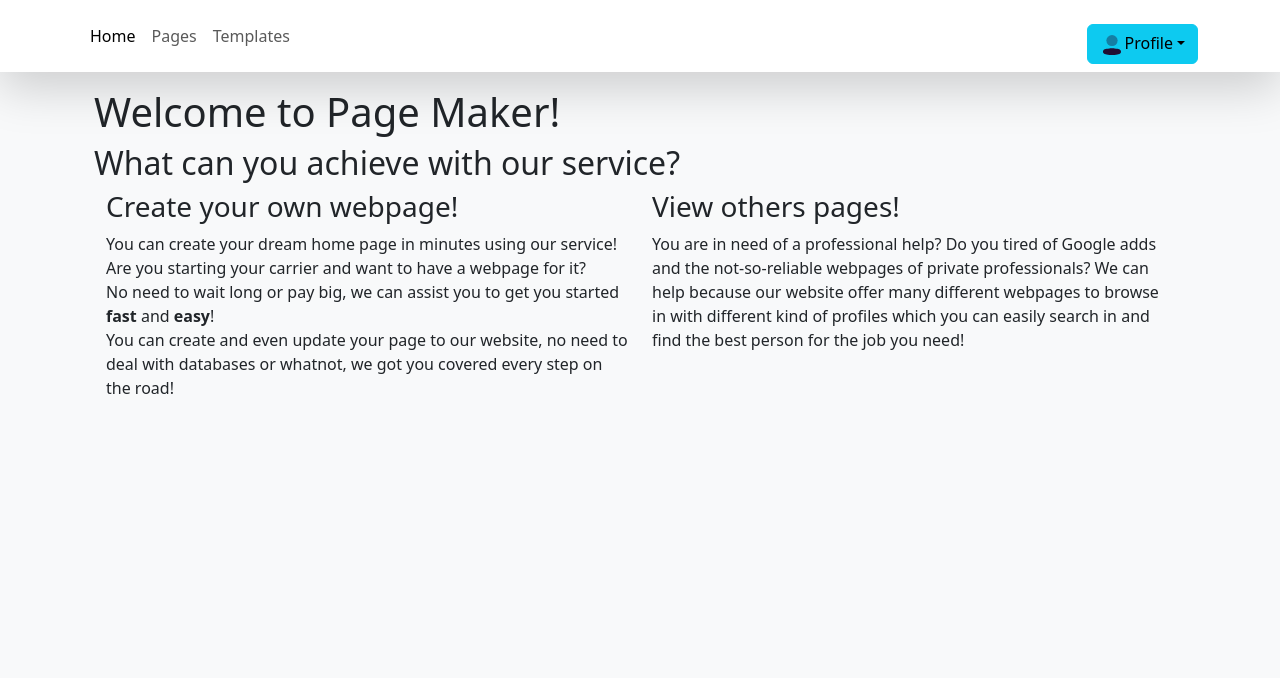
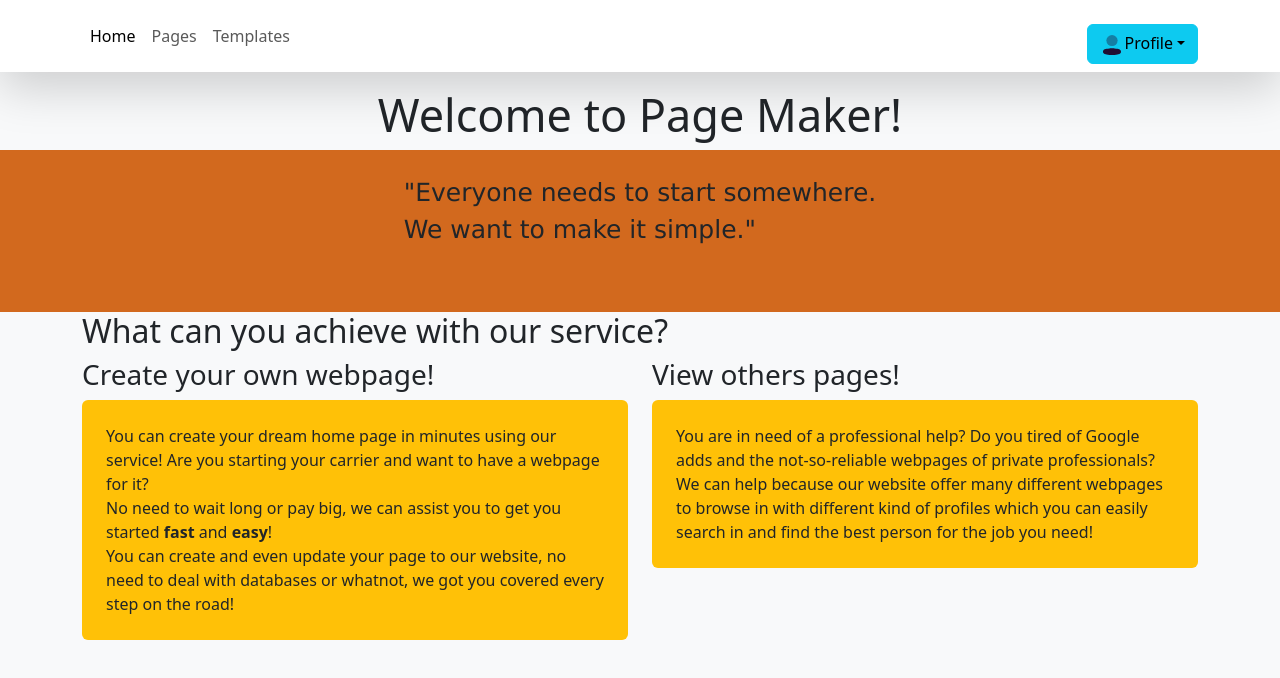
Before and after one commit to MindMySelf/BoriWebpage, a React (Create React App) app in the folder frontend/: page / in a window 1280 px wide. Shown: the top 678 px of the page. Built offline with nearby package versions, Linux system fonts and the light colour scheme.

Commit message:
add css to App.tsx, remove Container from return; create css file, add nice stypes to Moe component

```diff
--- /dev/null
+++ b/frontend/src/index.css
@@ -0,0 +1,22 @@
+body, html {
+    margin: 0;
+    padding: 0;
+}
+
+.main_title {
+    display: flex;
+    justify-content: center;
+    font-size: 45px;
+}
+.quote-container {
+    display: flex;
+    justify-content: center;
+    align-items: center;
+    font-family: 'Lucida Sans', 'Lucida Sans Regular', 'Lucida Grande', 'Lucida Sans Unicode', Geneva, Verdana, sans-serif;
+    font-size: 25px;
+    padding-top: 24px;
+    padding-bottom: 63px;
+    background-color: chocolate;
+    width: 100%;
+
+}
--- a/frontend/src/pages/Home.tsx
+++ b/frontend/src/pages/Home.tsx
@@ -1,33 +1,41 @@
+import { Col, Container, Row } from "react-bootstrap";
+
 export function Home() {
   return (
     <>
-      <div className="container">
-        <h1>Welcome to Page Maker!</h1>
+        <h1 className="main_title">Welcome to Page Maker!</h1>
+        <div className="quote-container">
+          "Everyone needs to start somewhere. <br /> We want to make it simple."
+        </div>
+      <Container>
         <h2>What can you achieve with our service?</h2>
-        <div className="container">
-          <div className="row">
-            <div className="col col-md">
-              <h3>Create your own webpage!</h3>
-              <p>
-                You can create your dream home page in minutes using our service!
-                Are you starting your carrier and want to have a webpage for it? <br />
-                No need to wait long or pay big, we can assist you to get you started <strong>fast</strong> and <strong>easy</strong>! <br />
-                You can create and even update your page to our website,
-                no need to deal with databases or whatnot, we got you covered every step on the road!
-              </p>
-            </div>
-            <div className="col">
-              <h3>View others pages!</h3>
-              <p>
-                You are in need of a professional help? Do you tired of Google adds and the not-so-reliable
-                webpages of private professionals? We can help because our website offer many different webpages
-                to browse in with different kind of profiles which you can easily search in and find the best person
-                for the job you need!
-              </p>
-            </div>
-          </div>
-        </div>
-      </div>
+        <Row>
+          <Col>
+            <h3>Create your own webpage!</h3>
+            <p className="bg-warning rounded p-4">
+              You can create your dream home page in minutes using our service!
+              Are you starting your carrier and want to have a webpage for it?{" "}
+              <br />
+              No need to wait long or pay big, we can assist you to get you
+              started <strong>fast</strong> and <strong>easy</strong>! <br />
+              You can create and even update your page to our website, no need
+              to deal with databases or whatnot, we got you covered every step
+              on the road!
+            </p>
+          </Col>
+          <Col>
+            <h3>View others pages!</h3>
+            <p className="bg-warning rounded p-4">
+              You are in need of a professional help? Do you tired of Google
+              adds and the not-so-reliable webpages of private professionals?{" "}
+              <br /> We can help because our website offer many different
+              webpages to browse in with different kind of profiles which you
+              can easily search in and find the best person for the job you
+              need!
+            </p>
+          </Col>
+        </Row>
+      </Container>
     </>
   );
 }
--- a/frontend/src/utilities/App.tsx
+++ b/frontend/src/utilities/App.tsx
@@ -1,23 +1,21 @@
 import { Routes, Route } from "react-router-dom";
-import { Container } from "react-bootstrap";
 import { Home } from "../pages/Home";
 import { ClientProfile } from "../pages/ClientProfile";
 import { Pages } from "../pages/Pages";
 import { Navbar } from "../components/Navbar";
 import { Templates } from "../pages/Templates";
+import "../index.css"
 
 function App() {
   return (
     <>
       <Navbar />
-      <Container className="mb-4">
         <Routes>
           <Route path="/" element={<Home />} />
           <Route path="/client" element={<ClientProfile />} />
           <Route path="/pages" element={<Pages />} />
           <Route path="/templates" element={<Templates />} />
         </Routes>
-      </Container>
     </>
   );
 }
```
